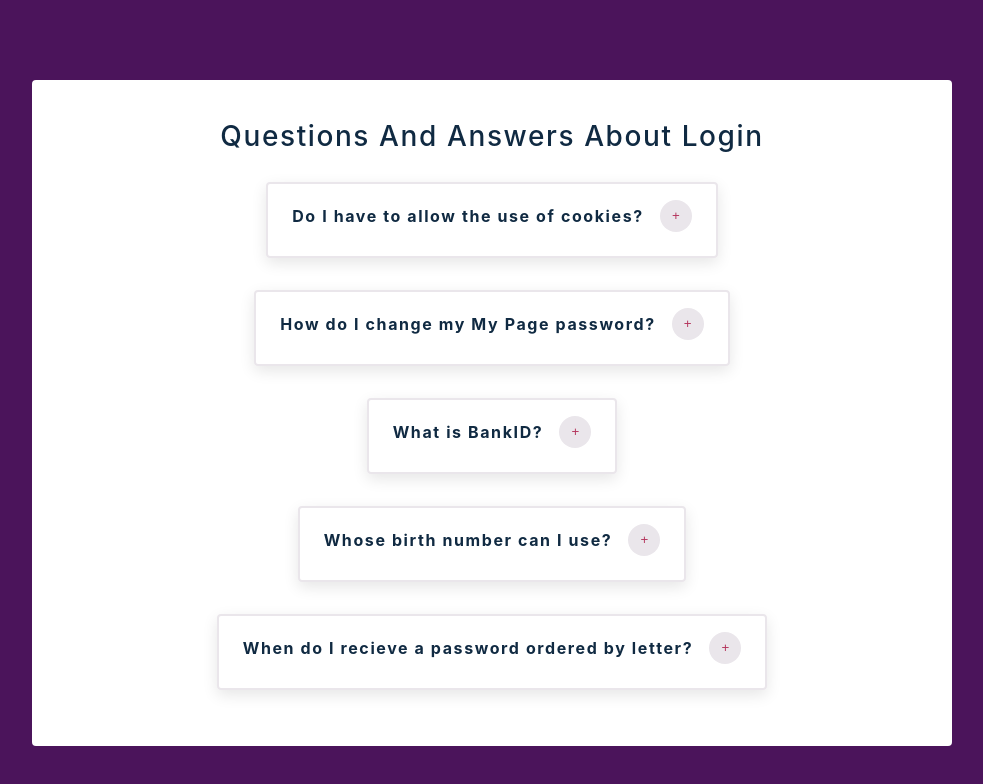
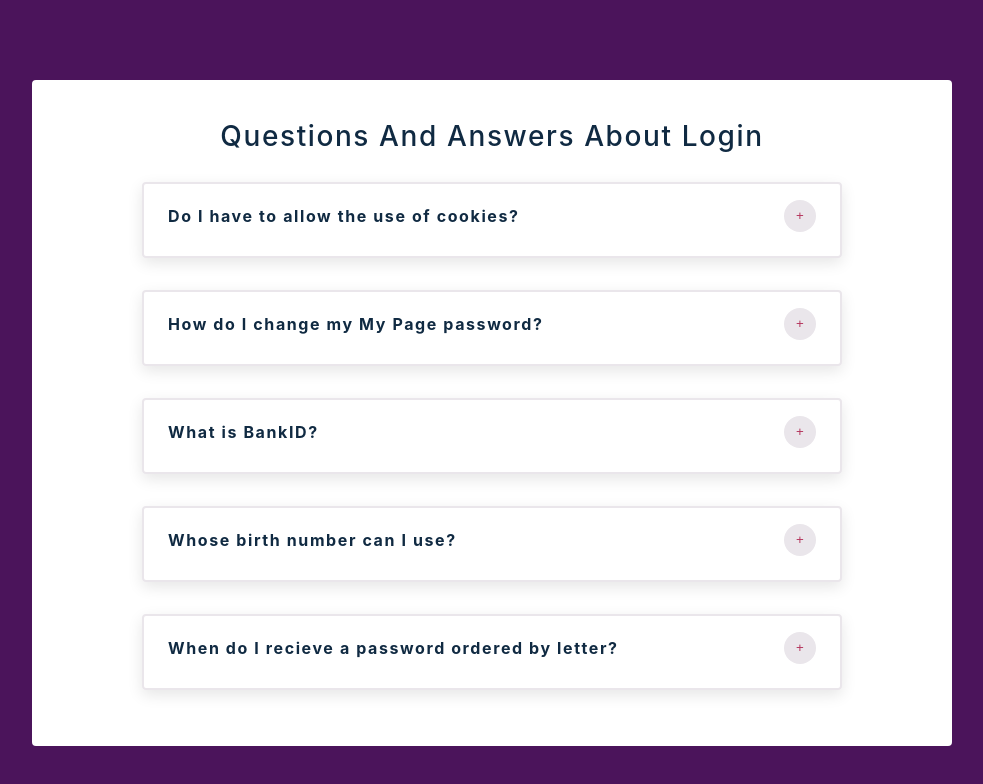
Before and after one commit to souritaray/Accordion-React, a React (Create React App) app: page / in a window 1280 px wide. Shown: the top 784 px of the page, without its empty margins (148-1131 px from the left). Built offline with nearby package versions, Linux system fonts and the light colour scheme.

Commit message:
refactor

```diff
--- a/src/index.css
+++ b/src/index.css
@@ -173,6 +173,7 @@ main {
   }
 }
 .question {
+  width: 700px;
   padding: 1rem 1.5rem;
   border: 2px solid var(--clr-grey-special);
   margin-bottom: 1rem;
```
